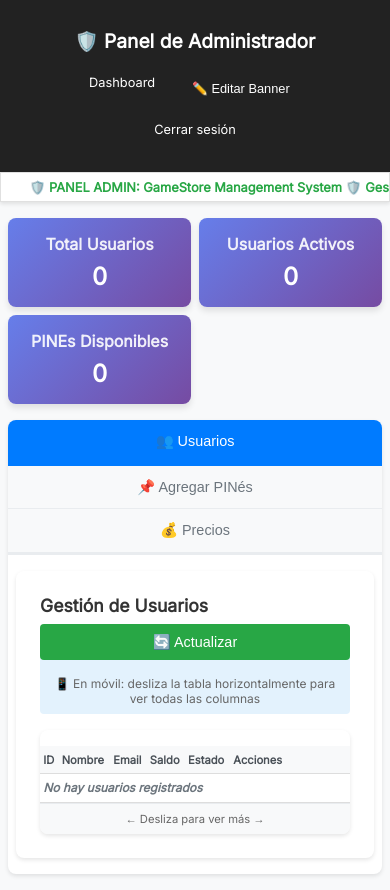
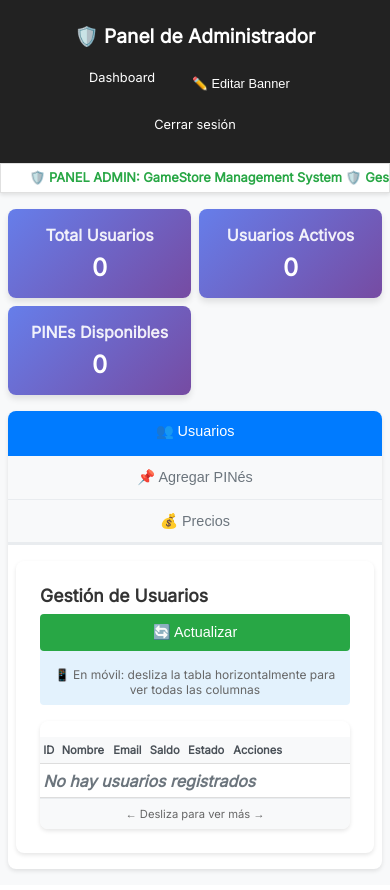
Before and after one commit to 2eliot/Revendedores, a Flask app: page /admin in a window 390 px wide. Run offline with Flask 3, Linux system fonts and the light colour scheme; the visitor is signed in with stand-in values (Sample User, id 1); data that the repository does not hold is empty; some libraries are stand-ins or nearby versions.

Commit message:
Assistant checkpoint: Reducir tamaño del header en móviles
Assistant generated file changes:
- static/styles.css: Reducir tamaño del header en móviles

---

User prompt:

No quiero que tenga mas separación quiero que se vea mas pequeño

Replit-Commit-Author: Assistant
Replit-Commit-Session-Id: c4ebb5f0-9a92-45da-ad9a-234b8880346c

```diff
--- a/static/styles.css
+++ b/static/styles.css
@@ -971,7 +971,7 @@ body {
 
   /* Header más compacto */
   .header {
-    padding: 0.8rem 1rem;
+    padding: 0.5rem 1rem;
   }
 
   /* Historial con más espaciado lateral en móviles */
@@ -1123,7 +1123,7 @@ body {
     margin-top: 1rem;
   }
 
-  .users-table {
+  .userstable {
     min-width: 100%;
     font-size: 0.75rem;
     width: 100%;
```
